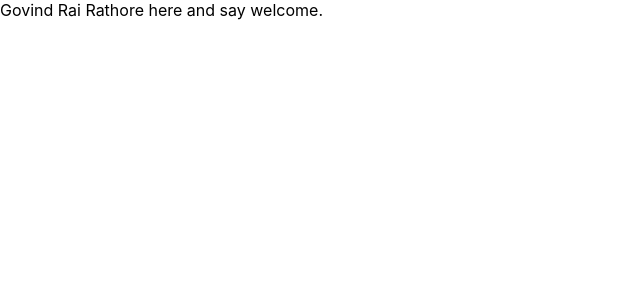
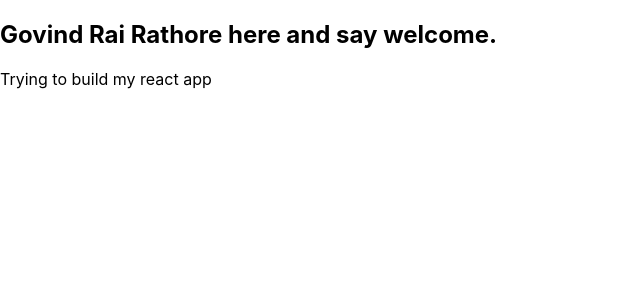
Before and after one commit to Govindrai024/myApp, a React (Create React App) app: page / in a window 1280 px wide. Shown: the top 300 px of the page, without its empty margins (0-640 px from the left). Built offline with nearby package versions, Linux system fonts and the light colour scheme.

Commit message:
updated app.js

```diff
--- a/src/App.js
+++ b/src/App.js
@@ -5,7 +5,9 @@ function App() {
   return (
 
     <view>
-     Govind Rai Rathore here and say welcome.
+     <h2>Govind Rai Rathore here and say welcome.</h2>
+     <p>Trying to build my react app </p>
+
     </view>
   );
 }
```
